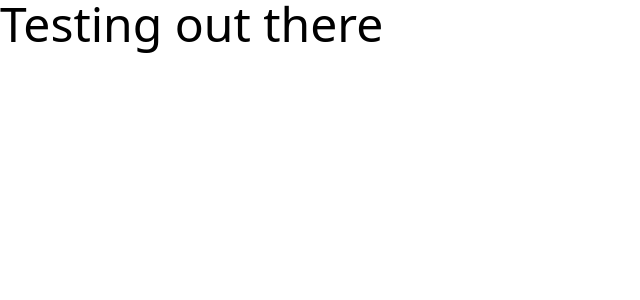
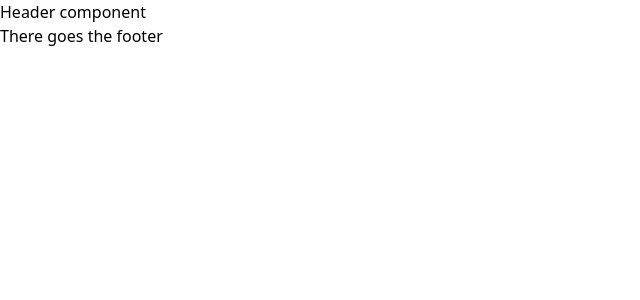
Before and after one commit to Cassiopea2103/blogapp_redux_rtk, a React (Vite) app: page / in a window 1280 px wide. Shown: the top 300 px of the page, without its empty margins (0-640 px from the left). Built offline with nearby package versions, Linux system fonts and the light colour scheme.

Commit message:
integration of react-router

```diff
--- a/src/App.jsx
+++ b/src/App.jsx
@@ -1,5 +1,15 @@
+import { Routes , Route } from "react-router-dom";
+
+import Layout from "./components/Layout";
+
 const App = () => {
-    return <p className="text-5xl">Testing out there </p>
+    return (
+        <Routes>
+            <Route path="/" element = { <Layout /> } >
+
+            </Route>
+        </Routes>
+    )
 }
 
 export default App ;
--- /dev/null
+++ b/src/components/Footer.jsx
@@ -0,0 +1,5 @@
+const Footer = () => {
+    return <h1>There goes the footer</h1>
+}
+
+export default Footer ;
--- /dev/null
+++ b/src/components/Header.jsx
@@ -0,0 +1,5 @@
+const Header = () => {
+    return <h1>Header component</h1>
+}
+
+export default Header ;
--- /dev/null
+++ b/src/components/Layout.jsx
@@ -0,0 +1,15 @@
+import Header from "./Header"
+import { Outlet } from "react-router-dom"
+import Footer from "./Footer"
+
+const Layout = () => {
+    return (
+        <main>
+            <Header />
+            <Outlet />
+            <Footer />
+        </main>
+    )
+}
+
+export default Layout ;
--- a/src/main.jsx
+++ b/src/main.jsx
@@ -3,8 +3,14 @@ import { createRoot } from 'react-dom/client'
 import App from './App.jsx'
 import './index.css'
 
+import { BrowserRouter , Routes , Route } from 'react-router-dom'
+
 createRoot(document.getElementById('root')).render(
-  <StrictMode>
-    <App />
-  </StrictMode>,
+    <StrictMode>
+        <BrowserRouter>
+            <Routes>
+                <Route path='/*' element = { <App /> } />
+            </Routes>
+        </BrowserRouter>
+    </StrictMode>
 )
```
Also changed, not shown: 1 other file (tests, documents, lock files or other folders).
